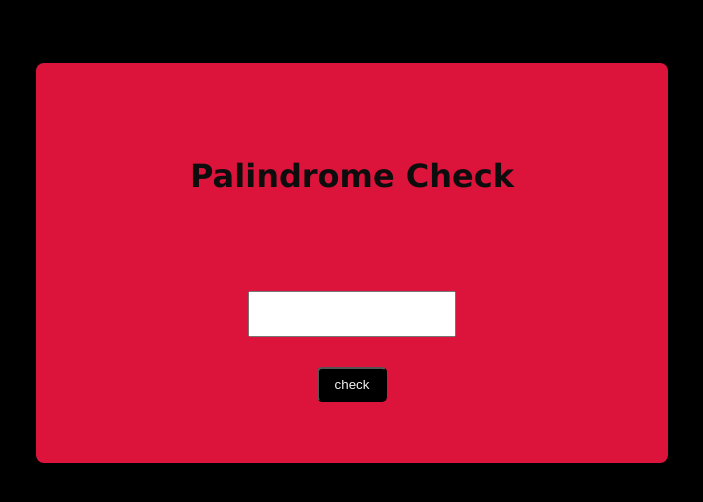
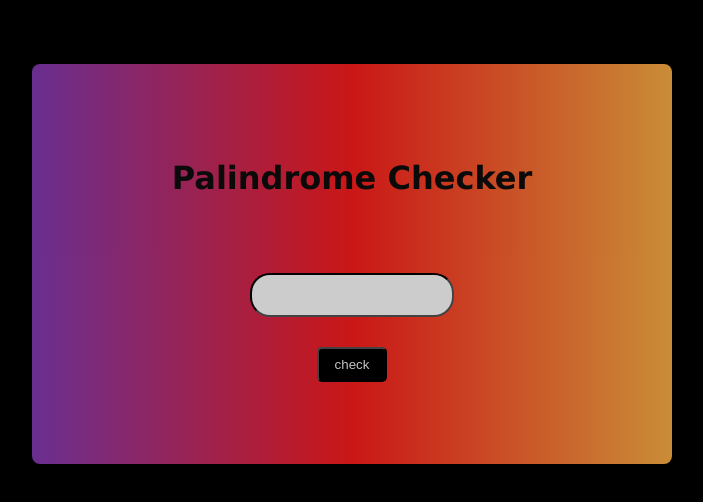
Before and after one commit to marcelis6/Palindrome-Checker, a plain HTML site: page index.html in a window 1280 px wide. Shown: the whole page, without its empty margins (288-991 px from the left). Drawn offline with Linux system fonts and the light colour scheme.

Commit message:
overhaul, bug fixes

```diff
--- a/index.html
+++ b/index.html
@@ -9,7 +9,7 @@
 <body>
     <div id="main">
         <div id="le">
-            <h1>Palindrome Check</h1>
+            <h1>Palindrome Checker</h1>
         </div>
         <div id="InputText">
             <input type="text" name="input" id="TXT">
--- a/script.js
+++ b/script.js
@@ -8,7 +8,7 @@ Button.addEventListener("click", function(){
 } );
 addEventListener("keypress", function(e){
    if(e.key === "Enter") {
-       text = this.document.getElementById("TXT").value;
+       text = this.document.getElementById("TXT").value.toLowerCase();
        TextReversal();
        console.log("enter pressed")
    }
--- a/style.css
+++ b/style.css
@@ -1,6 +1,13 @@
+* {
+    margin:0;
+    padding: 0;
+}
 html {
-
+    color: black;
     background-color: black;
+    background-position: center;
+    background-size: cover;
+    background-repeat: no-repeat;
     margin: 0;
     padding: 0;
 }
@@ -9,10 +16,10 @@ h1 {
     color: rgb(14, 13, 13);
     font-family:Verdana, Geneva, Tahoma, sans-serif;
 }
+
 #main {
-
+    opacity: 80%;
     border-radius: 8px;
-    background-color: crimson;
     display: flex;
     margin: auto;
     margin-top: 5%;
@@ -20,6 +27,8 @@ h1 {
     height: 400px;
     justify-content: center;
     flex-direction: column;
+background: rgb(131,58,180);
+background: linear-gradient(90deg, rgba(131,58,180,1) 0%, rgba(253,29,29,1) 50%, rgba(252,176,69,1) 100%);
 
 
 }
@@ -44,6 +53,9 @@ h1 {
     font-size: large;
     width: 200px;
     height: 40px;
+    border-radius: 20px;
+    border-color: black;
+
 }
 #CheckButton {
     display: flex;
@@ -53,6 +65,7 @@ h1 {
    justify-content: center;
 }
 #btn {
+
     align-items: center;
     width: 70px;
     height: 35px;
@@ -68,3 +81,9 @@ h1 {
     text-align: center;
     font-family: 'Gill Sans', 'Gill Sans MT', Calibri, 'Trebuchet MS', sans-serif;
 }
+
+@media  (max-width: 700px) {
+    #main {
+        width: 80%;
+    }
+}
```
Also changed, not shown: wallpaper.jpg (added).
